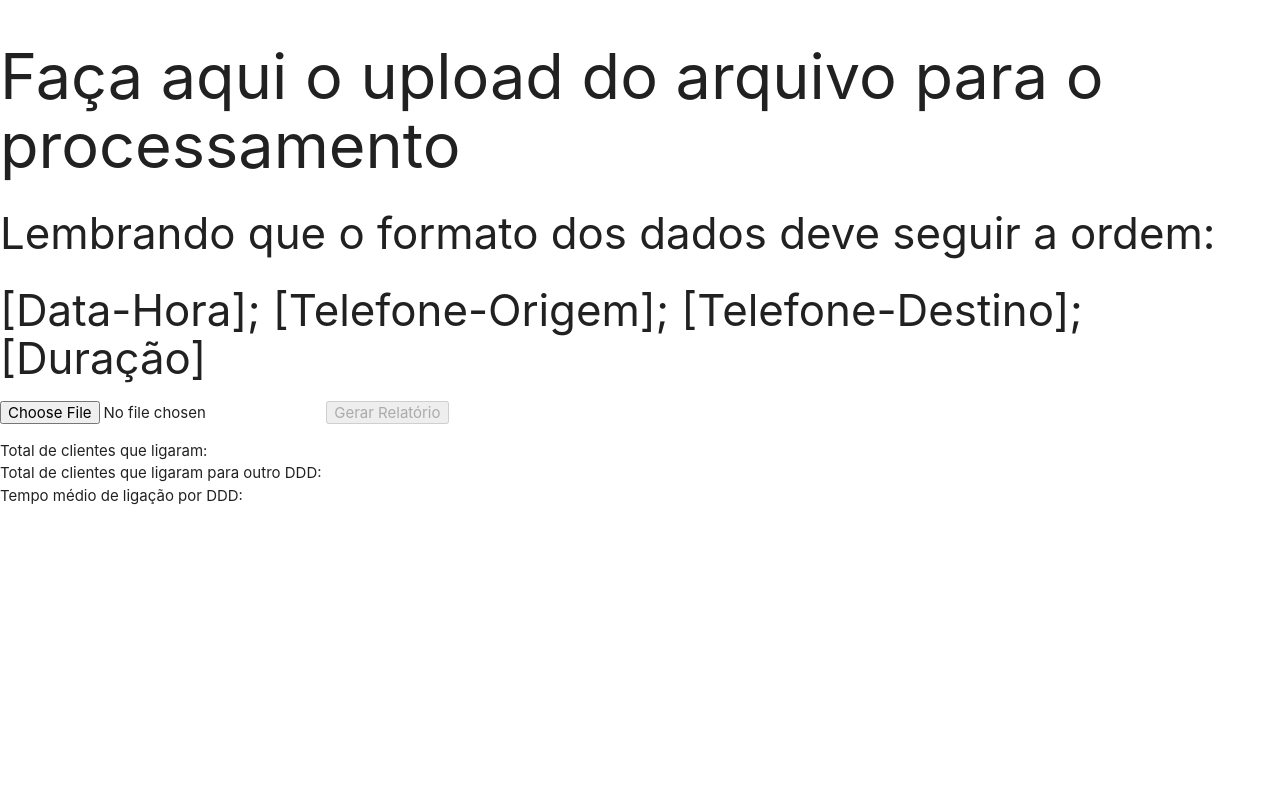
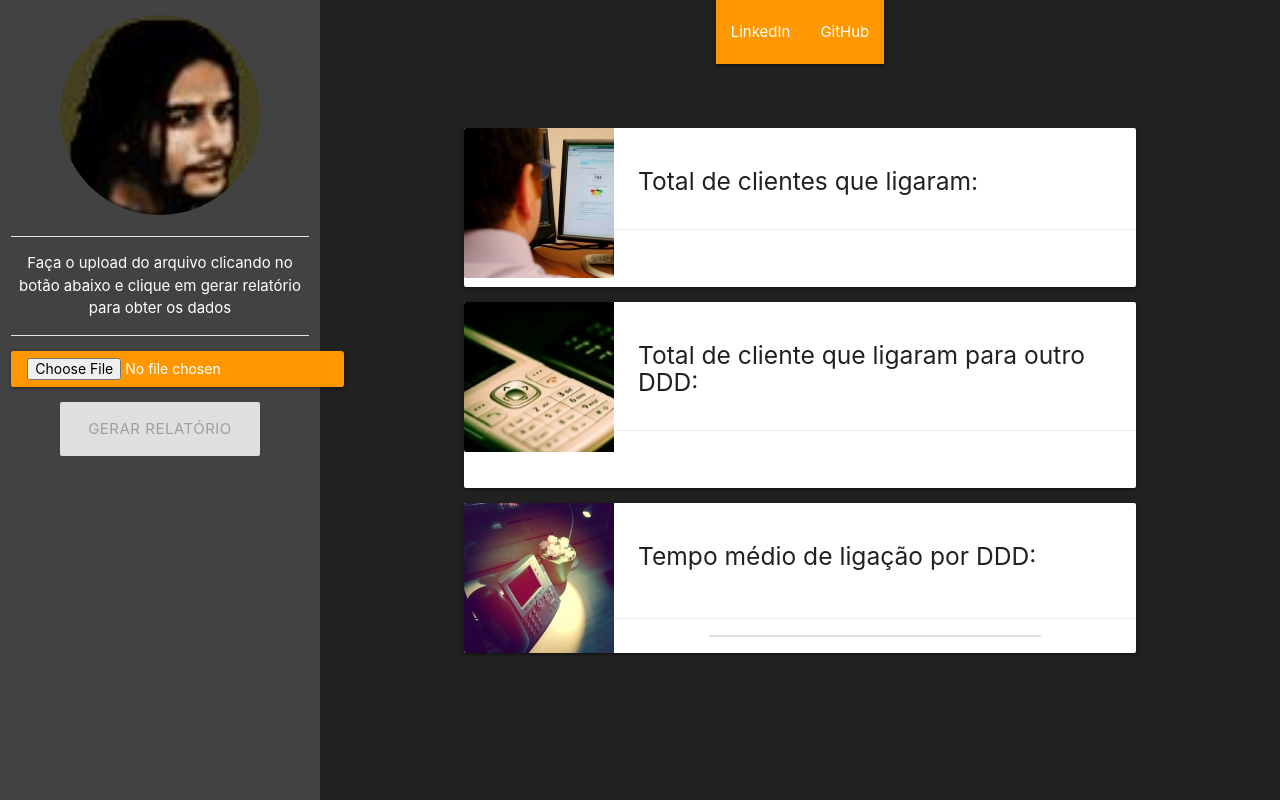
Before and after one commit to Pjanno/versatil-projeto, a website: page index.html in a window 1280 px wide. Drawn offline with nearby package versions, Linux system fonts and the light colour scheme.

Commit message:
Projeto finalizado, vou dar mais ajustadas visuais pra frente, mas por hora o escopo mínimo está pronto

```diff
--- a/index.html
+++ b/index.html
@@ -9,28 +9,86 @@
     <!--Let browser know website is optimized for mobile-->
     <meta name="viewport" content="width=device-width, initial-scale=1.0"/>
   </head>
-  <body>
+  <body class=" grey darken-4" >
+    <!--Div row "principal"-->
+    <div class=" row" style="margin: 0; padding: 0;">
+      <!--"Sidenav"-->
+      <div class=" col s3 grey darken-3 container" style="height:100vh;">
+        <ul class=" center-align">
+          <li><img src="img/author.jpg" alt="autor desse projeto" class="circle" style="width: 200px; height: 200px; margin-bottom: 5%;"></li>
+          <li><div class=" divider"></div></li>
+          <li><p class=" white-text">Faça o upload do arquivo clicando no botão abaixo e clique em gerar relatório para obter os dados</p></li>
+          <li><div class=" divider" style="margin-bottom: 5%;"></div></li>
+          <li><input type="file" id="upload-input" class="btn orange white-text waves-light waves-effect" style="margin-bottom: 5%;"/></li>
+          <li><input type="button" id="relatorio-btn" value="Gerar Relatório" class=" btn-large" style="margin-bottom: 5%;"/></li>
+        </ul>
+      </div>
+      <!--"Sidecontent"-->
+      <div class=" col s9" style="height:100vh; padding: 0; justify-items: center; align-items: center;">
+        <!--Navbar-->
         <div>
-      <h1>Faça aqui o upload do arquivo para o processamento</h1>
-      <h3>Lembrando que o formato dos dados deve seguir a ordem:</h3>
-      <h3>[Data-Hora]; [Telefone-Origem]; [Telefone-Destino]; [Duração]</h3>
+          <nav>
+            <div class="nav-wrapper orange">
+              <ul class="right">
+                <li><a href="https://www.linkedin.com/in/frcchaves/">LinkedIn</a></li>
+                <li><a href="https://github.com/Pjanno">GitHub</a></li>
+              </ul>
             </div>
-    <div>
-      <form method="POST" id="upload-box" enctype="text/plain">
-        <input type="file" id="upload-input"/>
-        <input type="button" id="relatorio-btn" value="Gerar Relatório"/>
-      </form>
+          </nav>
         </div>
-    <div>
-      <list>
-        <ul>
+        <!--Data-->
+        <div class="center container" style="margin-top: 8vh;">
+          <!--Card1-->
+          <div class="card horizontal">
+            <div class="card-image">
+              <img src="img/cli-call.jpg">
+            </div>
+            <div class="card-stacked">
+              <div class="card-content left-align">
+                <p><h5>Total de clientes que ligaram:</h5></p>
+              </div>
+              <div class="card-action right-align">
+                <h5><p id="total-cli-ligaram"></p></h5>
+              </div>
+            </div>
+          </div>
+          <!--Card2-->
+          <div class="card horizontal">
+            <div class="card-image">
+              <img src="img/cli-int.jpg">
+            </div>
+            <div class="card-stacked">
+              <div class="card-content left-align">
+                <p><h5>Total de cliente que ligaram para outro DDD:</h5></p>
+              </div>
+              <div class="card-action right-align">
+                <h5><p id="total-outro-ddd"></p></h5>
+              </div>
+            </div>
+          </div>
+          <!--Card3-->
+          <div class="card horizontal">
+            <div class="card-image">
+              <img src="img/call-time.jpg">
+            </div>
+            <div class="card-stacked">
+              <div class="card-content left-align">
+                <p><h5>Tempo médio de ligação por DDD:</h5></p>
+              </div>
+              <div class="card-action">
+                <div id="lista-ddd" class=" collection container orange"></div>
+              </div>
+            </div>
+          </div>
+          <!--<ul>
             <li id="total-cli-ligaram">Total de clientes que ligaram:</li>
             <li id="total-outro-ddd">Total de clientes que ligaram para outro DDD:</li>
             <li>Tempo médio de ligação por DDD:</li>
-          <ol id="lista-ddd">
+            <ol id="lista-ddd" class=" collection">
             </ol>
-        </ul>
-      </list>
+          </ul>-->
+        </div>
+      </div>
     </div>
   </body>
   <script src="node_modules/jquery/dist/jquery.min.js"></script>
--- a/js/main.js
+++ b/js/main.js
@@ -5,6 +5,7 @@ var ligacoesOutroDDD = 0
 
 $( document ).ready(()=>{
   $('#relatorio-btn').prop('disabled', true)
+  $('#relatorio-btn').addClass('btn disabled')
 })
 
 $('#relatorio-btn').click(geraRelatorio)
@@ -30,12 +31,15 @@ function processFile(files){
     clientes = dados.map(arr => arr[1]) // Retorna array dos números
     clientes = clientes.filter((elem, i) => clientes.indexOf(elem) === i)// Elimina repetidos
     $('#relatorio-btn').prop('disabled', false)
+    $('#relatorio-btn').removeClass('btn disabled')
+    $('#relatorio-btn').addClass('btn orange white-text waves-light waves-effect')
   }
   reader.readAsText(files[0])
 }
 
 function geraRelatorio(){
   $('#relatorio-btn').prop('disabled', true)
+  $('#relatorio-btn').addClass('btn disabled')
   clientes.forEach(cliente =>{
     dados.forEach(dado =>{
       if (cliente == dado[1]){
@@ -68,9 +72,37 @@ function geraRelatorio(){
   document.getElementById('total-cli-ligaram').innerText += ` ${clientes.length}`
   document.getElementById('total-outro-ddd').innerText += ` ${ligacoesOutroDDD}`
   duracaoMedia.forEach(knot => {
-    var p = document.createElement('li')
+    var p = document.createElement('a')
     p.innerText = `DDD: ${knot.area} - Tempo Médio: ${knot.media}`
+    $(p).addClass('collection-item orange white-text')
+    $(p).css('margin', '0')
     document.getElementById('lista-ddd').appendChild(p)
   })
 
+  var texto = `TOTAL_CLIENTES_LIGARAM: ${clientes.length} \n`+
+              `DURACAO_MEDIA: \n`
+  duracaoMedia.forEach(elem =>{
+    texto += `${elem.area}: ${elem.media} \n`
+  })
+  texto += `TOTAL_CLIENTES_LIGARAM_OUTRO_DDD: ${ligacoesOutroDDD}`
+
+  download(texto)
 }
+
+function download(data, filename = 'relatorio') {
+  var file = new Blob([data], {type: data.type});
+  if (window.navigator.msSaveOrOpenBlob)
+  {
+      window.navigator.msSaveOrOpenBlob(file, filename);
+  } else  {
+      var a = document.createElement('a'), url = URL.createObjectURL(file);
+      a.href = url;
+      a.download = filename;
+      document.body.appendChild(a);
+      a.click();
+      setTimeout(() => {
+          document.body.removeChild(a);
+          window.URL.revokeObjectURL(url);
+      }, 0);
+  }
+}
```
Also changed, not shown: img/author.jpg (added), img/call-time.jpg (added), img/cli-call.jpg (added), img/cli-int.jpg (added). Lines whose indentation alone changed are shown as unchanged.
